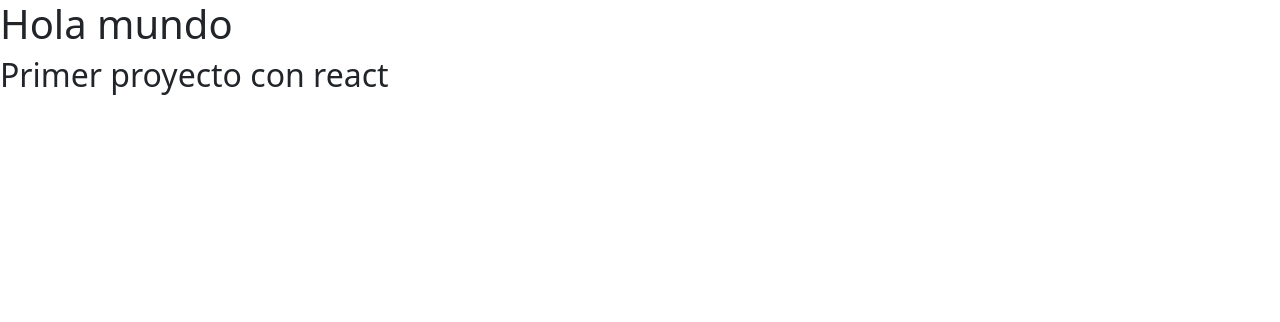
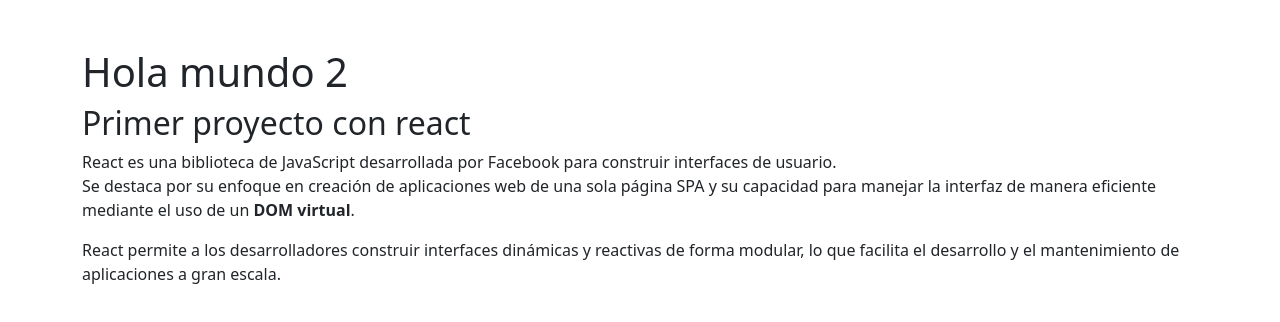
Before and after one commit to nachonazar/Contador, a React (Vite) app: page / in a window 1280 px wide. Shown: the top 322 px of the page. Built offline with nearby package versions, Linux system fonts and the light colour scheme.

Commit message:
agregue el maquetado del componente Informacion

```diff
--- a/src/App.jsx
+++ b/src/App.jsx
@@ -6,11 +6,11 @@
 
   return (
     //aqui puedo agregar algo de logica
-    <>
+    <main className="container my-5">
     {/* aqui va todo el maquetado html */}
-  <h1>Hola mundo</h1>
+  <h1>Hola mundo 2</h1>
   <Informacion></Informacion>
-  </>
+  </main>
   )
 }
 
--- a/src/components/Informacion.jsx
+++ b/src/components/Informacion.jsx
@@ -1,9 +1,20 @@
 const Informacion = () => {
-    return (
-        <div>
-            <h2>Primer proyecto con react</h2>
-        </div>
-    );
+  return (
+    <section>
+      <h2>Primer proyecto con react</h2>
+      <p>
+        React es una biblioteca de JavaScript desarrollada por Facebook para
+        construir interfaces de usuario. <br/>Se destaca por su enfoque en creación
+        de aplicaciones web de una sola página SPA y su capacidad para manejar
+        la interfaz de manera eficiente mediante el uso de un <b>DOM virtual</b>.
+      </p>
+      <p>
+        React permite a los desarrolladores construir interfaces dinámicas y
+        reactivas de forma modular, lo que facilita el desarrollo y el
+        mantenimiento de aplicaciones a gran escala.
+      </p>
+    </section>
+  );
 };
 
 export default Informacion;
```
